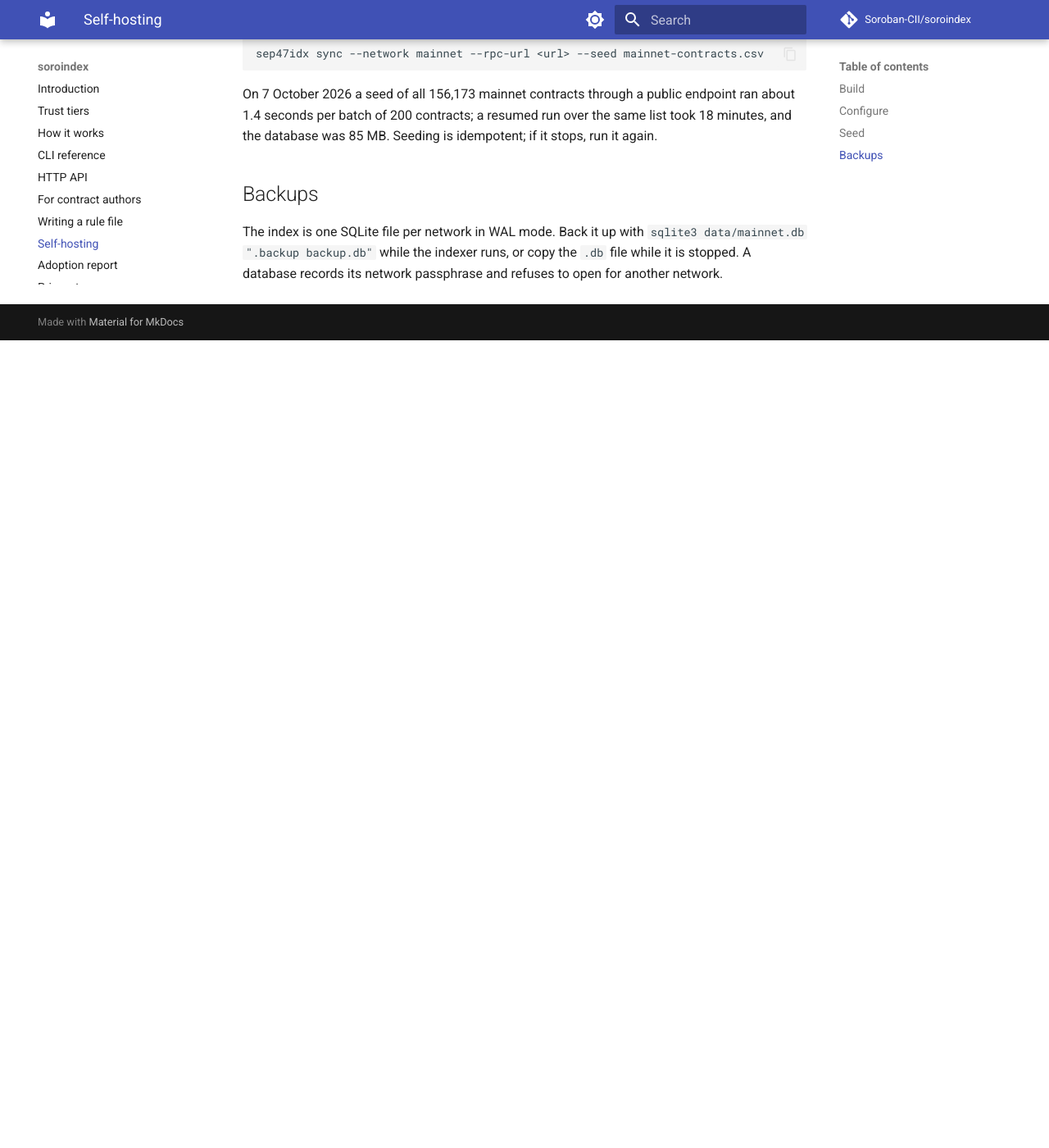
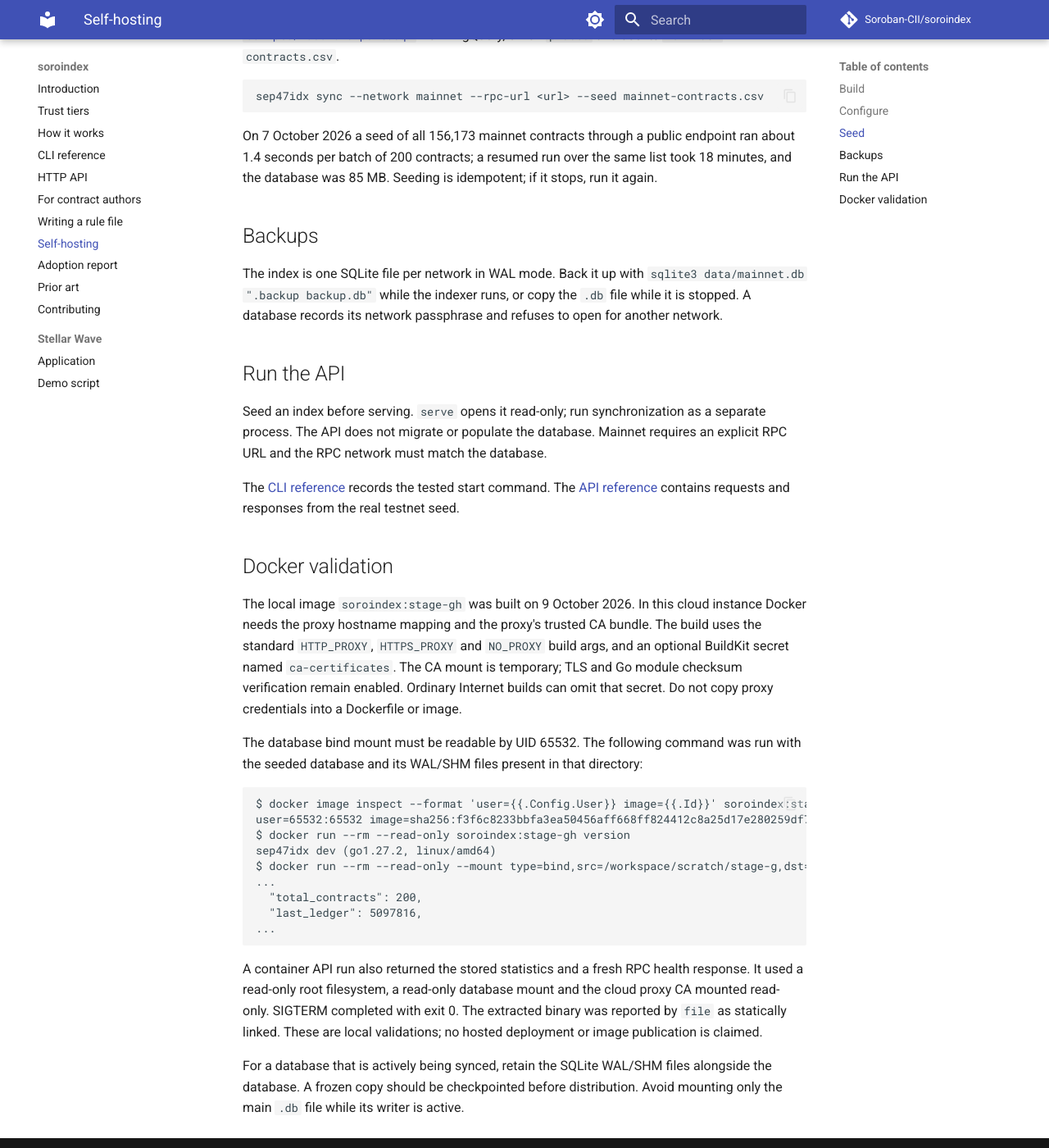
Before and after one commit to Soroban-CII/soroindex, an MkDocs documentation site: the page built from docs/self-hosting.md, in a window 1280 px wide and 1400 px high, scrolled down 1023 px. Shown: the whole window at 82% size. Built offline with MkDocs 1.6.1 and Material for MkDocs 9.7.7, drawn with Linux system fonts in a browser that asks for light colours; comment, search, counter and statistics services are not loaded; before the commit the page ends 1438 px from its top, so only the background shows below that; some of the changed text lies outside the part shown.

Commit message:
docs(repo): document validated nonroot docker setup

````diff
--- a/docs/self-hosting.md
+++ b/docs/self-hosting.md
@@ -1,10 +1,10 @@
 # Self-hosting
 
-There is no Docker image or release binary yet; both are tracked as issues. Build from source.
+A multi-stage Dockerfile is implemented and tested locally. It builds a static binary with Go 1.27.2 and runs in digest-pinned distroless as UID/GID 65532. No registry image or release binary has been published yet.
 
 ## Build
 
-Go 1.27.1, with `CGO_ENABLED=0`; SQLite is the pure-Go `modernc.org/sqlite` driver.
+Go 1.27.2, with `CGO_ENABLED=0`; SQLite is the pure-Go `modernc.org/sqlite` driver.
 
 ```sh
 git clone https://github.com/Soroban-CII/soroindex
@@ -38,3 +38,46 @@
 ## Backups
 
 The index is one SQLite file per network in WAL mode. Back it up with `sqlite3 data/mainnet.db ".backup backup.db"` while the indexer runs, or copy the `.db` file while it is stopped. A database records its network passphrase and refuses to open for another network.
+
+## Run the API
+
+Seed an index before serving. `serve` opens it read-only; run synchronization as a
+separate process. The API does not migrate or populate the database. Mainnet
+requires an explicit RPC URL and the RPC network must match the database.
+
+The [CLI reference](cli.md) records the tested start command. The [API reference](api.md)
+contains requests and responses from the real testnet seed.
+
+## Docker validation
+
+The local image `soroindex:stage-gh` was built on 9 October 2026. In this cloud
+instance Docker needs the proxy hostname mapping and the proxy's trusted CA bundle.
+The build uses the standard `HTTP_PROXY`, `HTTPS_PROXY` and `NO_PROXY` build args,
+and an optional BuildKit secret named `ca-certificates`. The CA mount is temporary;
+TLS and Go module checksum verification remain enabled. Ordinary Internet builds
+can omit that secret. Do not copy proxy credentials into a Dockerfile or image.
+
+The database bind mount must be readable by UID 65532. The following command was
+run with the seeded database and its WAL/SHM files present in that directory:
+
+```text
+$ docker image inspect --format 'user={{.Config.User}} image={{.Id}}' soroindex:stage-gh
+user=65532:65532 image=sha256:f3f6c8233bbfa3ea50456aff668ff824412c8a25d17e280259df77d739eb5ae3
+$ docker run --rm --read-only soroindex:stage-gh version
+sep47idx dev (go1.27.2, linux/amd64)
+$ docker run --rm --read-only --mount type=bind,src=/workspace/scratch/stage-g,dst=/data,readonly soroindex:stage-gh stats --db /data/testnet.db --json
+...
+  "total_contracts": 200,
+  "last_ledger": 5097816,
+...
+```
+
+A container API run also returned the stored statistics and a fresh RPC health
+response. It used a read-only root filesystem, a read-only database mount and the
+cloud proxy CA mounted read-only. SIGTERM completed with exit 0. The extracted
+binary was reported by `file` as statically linked. These are local validations;
+no hosted deployment or image publication is claimed.
+
+For a database that is actively being synced, retain the SQLite WAL/SHM files
+alongside the database. A frozen copy should be checkpointed before distribution.
+Avoid mounting only the main `.db` file while its writer is active.
````
